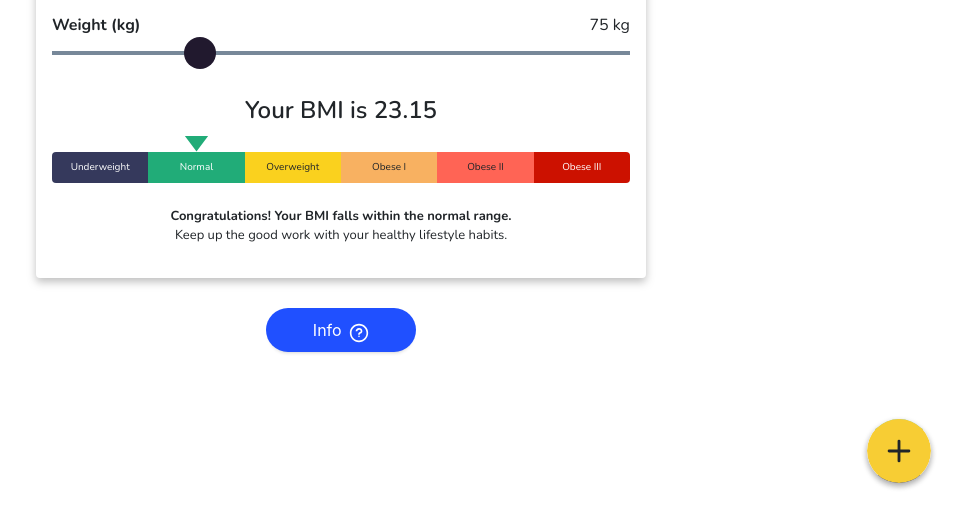
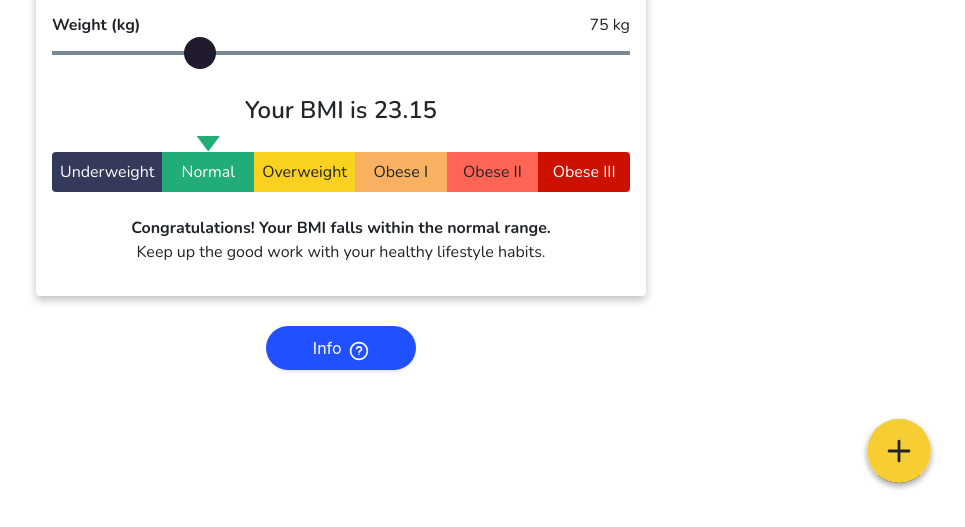
Before and after one commit to zagaroemanuel/zagaroemanuel, a plain HTML site: page bmi.html in a window 1280 px wide. Shown: the part 247-774 px from the top of the page, without its empty margins (299-1264 px from the left). Drawn offline with nearby package versions, Linux system fonts and the light colour scheme; grey boxes are pictures that could not be loaded.

Commit message:
Update bmi.html
update bmi.html

```diff
--- a/bmi.html
+++ b/bmi.html
@@ -27,6 +27,7 @@
     font-size: 1.5rem;
 
   }
+
   .c-bmi fieldset {
     border: 0;
     margin: 0;
@@ -34,7 +35,7 @@
   }
   .c-bmi__group-text {
     display: none;
-    font-size: small;
+    font-size: 1rem;
     order: 2;
     padding: 1rem 0;
     width: 100%;
@@ -61,6 +62,25 @@
   [for="bmi-g4"] { background-color: #ff6455; }
   [for="bmi-g5"] { background-color: #cc1100; color: #fff; }
 
+  label[for="bmi-g0"] {
+    font-size: 1rem;
+  }
+  label[for="bmi-g1"] {
+    font-size: 1rem;
+  }
+  label[for="bmi-g2"] {
+    font-size: 1rem;
+  }
+  label[for="bmi-g3"] {
+    font-size: 1rem;
+  }
+  label[for="bmi-g4"] {
+    font-size: 1rem;
+  }
+  label[for="bmi-g5"] {
+    font-size: 1rem;
+  }
+
   .c-bmi__groups input:checked + label::before {
     background-color: #fff;
     clip-path: polygon(0% 0%,0% 100%,75.00% 50.00%);
@@ -78,7 +98,7 @@
   }
   .c-bmi__label {
     display: block;
-    font-size: medium;
+    font-size: 1rem;
     margin: 0 0 1rem 0;
     position: relative;
   }
```
